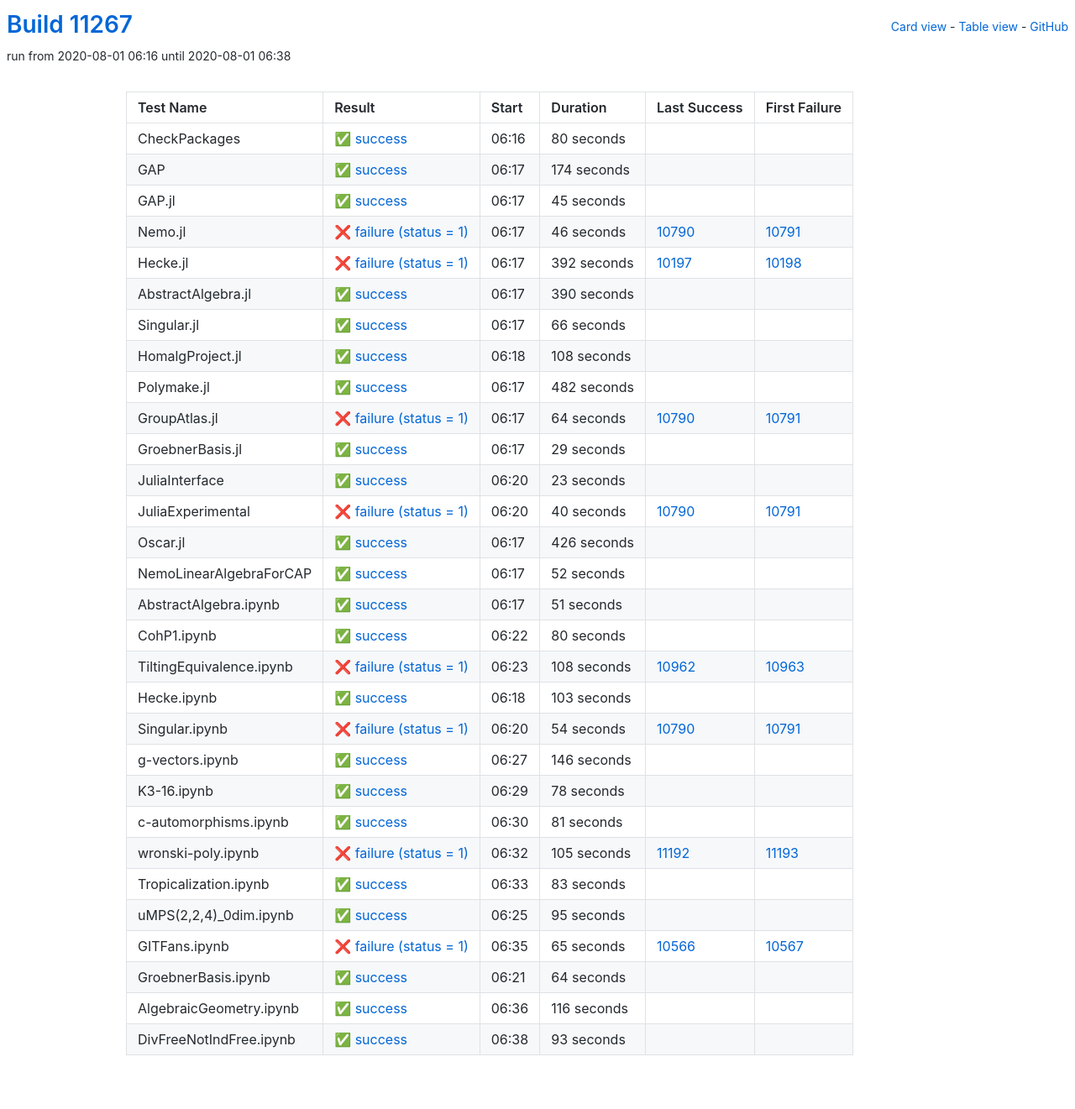
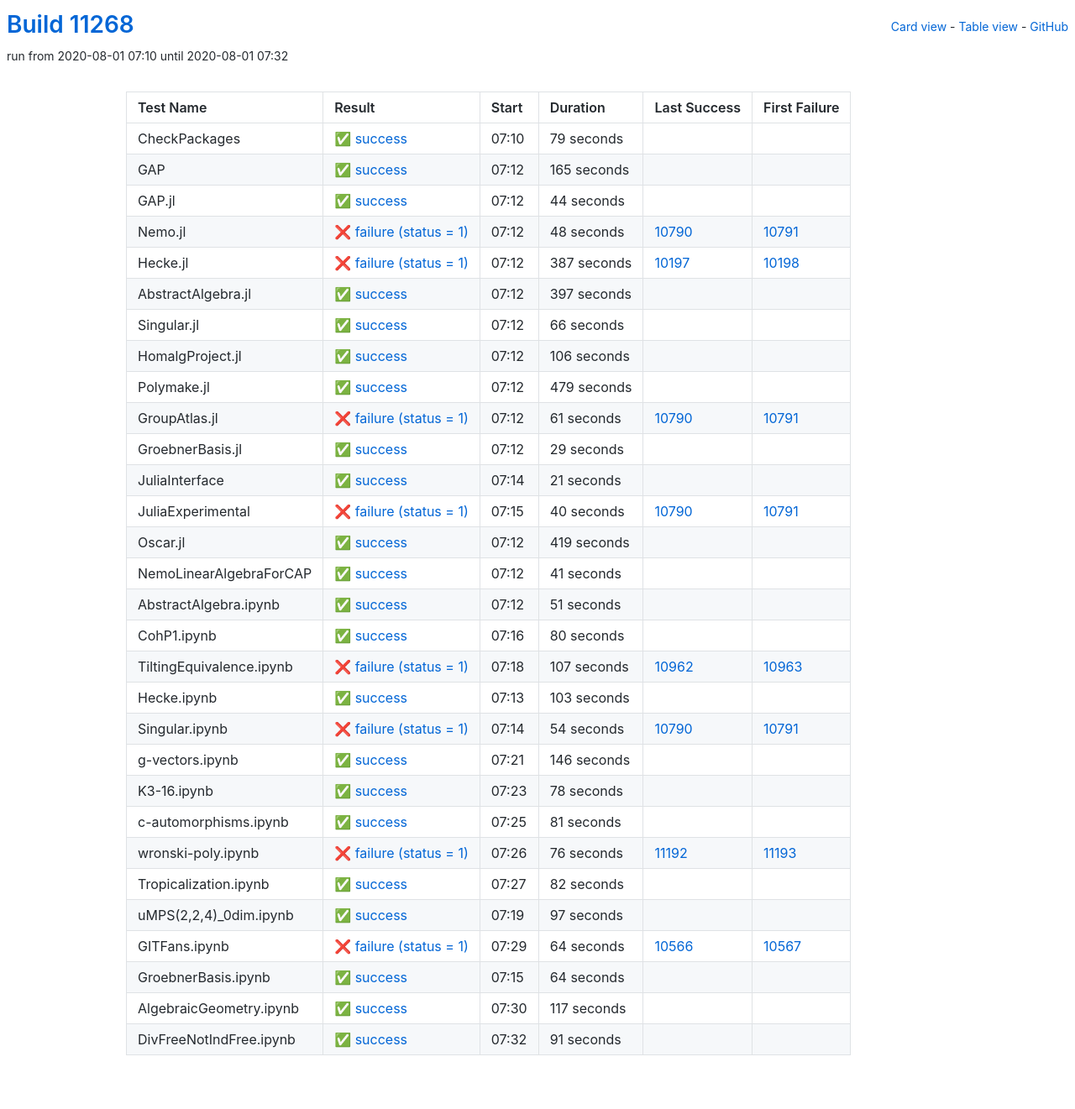
Before and after one commit to oscar-system/oscar-ci-status, a Jekyll site: the page built from table.html, in a window 1280 px wide. Shown: the whole page at 84% size. Built offline with Jekyll 4.4.1, drawn with Linux system fonts in a browser that asks for light colours.

Commit message:
Build #11268

```diff
--- a/_data/ci.yml
+++ b/_data/ci.yml
@@ -1,6 +1,6 @@
 ---
-build: 11267
-build_url: https://oscarci.mathematik.uni-kl.de/job/oscar/11267/
+build: 11268
+build_url: https://oscarci.mathematik.uni-kl.de/job/oscar/11268/
 job: oscar
 organization: oscar-system
 repo: oscar-ci-status
@@ -8,80 +8,80 @@
 tests:
 - name: CheckPackages
   id: checkpackages
-  log: https://oscarci.mathematik.uni-kl.de/job/oscar/11267/artifact/logs/build-11267/CheckPackages.log
-  start: 2020-08-01 06:16
+  log: https://oscarci.mathematik.uni-kl.de/job/oscar/11268/artifact/logs/build-11268/CheckPackages.log
+  start: 2020-08-01 07:10
   success: true
   exitcode: 0
   status: success
-  duration: 80
+  duration: 79
   last_success: false
   last_success_url:
   first_failure: false
   first_failure_url:
 - name: GAP
   id: gap
-  log: https://oscarci.mathematik.uni-kl.de/job/oscar/11267/artifact/logs/build-11267/GAP.log
-  start: 2020-08-01 06:17
+  log: https://oscarci.mathematik.uni-kl.de/job/oscar/11268/artifact/logs/build-11268/GAP.log
+  start: 2020-08-01 07:12
   success: true
   exitcode: 0
   status: success
-  duration: 174
+  duration: 165
   last_success: false
   last_success_url:
   first_failure: false
   first_failure_url:
 - name: GAP.jl
   id: gap-jl
-  log: https://oscarci.mathematik.uni-kl.de/job/oscar/11267/artifact/logs/build-11267/GAP.jl.log
-  start: 2020-08-01 06:17
+  log: https://oscarci.mathematik.uni-kl.de/job/oscar/11268/artifact/logs/build-11268/GAP.jl.log
+  start: 2020-08-01 07:12
   success: true
   exitcode: 0
   status: success
-  duration: 45
+  duration: 44
   last_success: false
   last_success_url:
   first_failure: false
   first_failure_url:
 - name: Nemo.jl
   id: nemo-jl
-  log: https://oscarci.mathematik.uni-kl.de/job/oscar/11267/artifact/logs/build-11267/Nemo.jl.log
-  start: 2020-08-01 06:17
+  log: https://oscarci.mathematik.uni-kl.de/job/oscar/11268/artifact/logs/build-11268/Nemo.jl.log
+  start: 2020-08-01 07:12
   success: false
   exitcode: 1
   status: failure
-  duration: 46
+  duration: 48
   last_success: 10790
   last_success_url: https://oscarci.mathematik.uni-kl.de/job/oscar/10790/
   first_failure: 10791
   first_failure_url: https://oscarci.mathematik.uni-kl.de/job/oscar/10791/
 - name: Hecke.jl
   id: hecke-jl
-  log: https://oscarci.mathematik.uni-kl.de/job/oscar/11267/artifact/logs/build-11267/Hecke.jl.log
-  start: 2020-08-01 06:17
+  log: https://oscarci.mathematik.uni-kl.de/job/oscar/11268/artifact/logs/build-11268/Hecke.jl.log
+  start: 2020-08-01 07:12
   success: false
   exitcode: 1
   status: failure
-  duration: 392
+  duration: 387
   last_success: 10197
   last_success_url: https://oscarci.mathematik.uni-kl.de/job/oscar/10197/
   first_failure: 10198
   first_failure_url: https://oscarci.mathematik.uni-kl.de/job/oscar/10198/
 - name: AbstractAlgebra.jl
   id: abstractalgebra-jl
-  log: https://oscarci.mathematik.uni-kl.de/job/oscar/11267/artifact/logs/build-11267/AbstractAlgebra.jl.log
-  start: 2020-08-01 06:17
+  log: https://oscarci.mathematik.uni-kl.de/job/oscar/11268/artifact/logs/build-11268/AbstractAlgebra.jl.log
+  start: 2020-08-01 07:12
   success: true
   exitcode: 0
   status: success
-  duration: 390
+  duration: 397
   last_success: false
   last_success_url:
   first_failure: false
   first_failure_url:
 - name: Singular.jl
   id: singular-jl
-  log: https://oscarci.mathematik.uni-kl.de/job/oscar/11267/artifact/logs/build-11267/Singular.jl.log
-  start: 2020-08-01 06:17
+  log: https://oscarci.mathematik.uni-kl.de/job/oscar/11268/artifact/logs/build-11268/Singular.jl.log
+  start: 2020-08-01 07:12
   success: true
   exitcode: 0
   status: success
@@ -92,44 +92,44 @@
   first_failure_url:
 - name: HomalgProject.jl
   id: homalgproject-jl
-  log: https://oscarci.mathematik.uni-kl.de/job/oscar/11267/artifact/logs/build-11267/HomalgProject.jl.log
-  start: 2020-08-01 06:18
+  log: https://oscarci.mathematik.uni-kl.de/job/oscar/11268/artifact/logs/build-11268/HomalgProject.jl.log
+  start: 2020-08-01 07:12
   success: true
   exitcode: 0
   status: success
-  duration: 108
+  duration: 106
   last_success: false
   last_success_url:
   first_failure: false
   first_failure_url:
 - name: Polymake.jl
   id: polymake-jl
-  log: https://oscarci.mathematik.uni-kl.de/job/oscar/11267/artifact/logs/build-11267/Polymake.jl.log
-  start: 2020-08-01 06:17
+  log: https://oscarci.mathematik.uni-kl.de/job/oscar/11268/artifact/logs/build-11268/Polymake.jl.log
+  start: 2020-08-01 07:12
   success: true
   exitcode: 0
   status: success
-  duration: 482
+  duration: 479
   last_success: false
   last_success_url:
   first_failure: false
   first_failure_url:
 - name: GroupAtlas.jl
   id: groupatlas-jl
-  log: https://oscarci.mathematik.uni-kl.de/job/oscar/11267/artifact/logs/build-11267/GroupAtlas.jl.log
-  start: 2020-08-01 06:17
+  log: https://oscarci.mathematik.uni-kl.de/job/oscar/11268/artifact/logs/build-11268/GroupAtlas.jl.log
+  start: 2020-08-01 07:12
   success: false
   exitcode: 1
   status: failure
-  duration: 64
+  duration: 61
   last_success: 10790
   last_success_url: https://oscarci.mathematik.uni-kl.de/job/oscar/10790/
   first_failure: 10791
   first_failure_url: https://oscarci.mathematik.uni-kl.de/job/oscar/10791/
 - name: GroebnerBasis.jl
   id: groebnerbasis-jl
-  log: https://oscarci.mathematik.uni-kl.de/job/oscar/11267/artifact/logs/build-11267/GroebnerBasis.jl.log
-  start: 2020-08-01 06:17
+  log: https://oscarci.mathematik.uni-kl.de/job/oscar/11268/artifact/logs/build-11268/GroebnerBasis.jl.log
+  start: 2020-08-01 07:12
   success: true
   exitcode: 0
   status: success
@@ -140,20 +140,20 @@
   first_failure_url:
 - name: JuliaInterface
   id: juliainterface
-  log: https://oscarci.mathematik.uni-kl.de/job/oscar/11267/artifact/logs/build-11267/JuliaInterface.log
-  start: 2020-08-01 06:20
+  log: https://oscarci.mathematik.uni-kl.de/job/oscar/11268/artifact/logs/build-11268/JuliaInterface.log
+  start: 2020-08-01 07:14
   success: true
   exitcode: 0
   status: success
-  duration: 23
+  duration: 21
   last_success: false
   last_success_url:
   first_failure: false
   first_failure_url:
 - name: JuliaExperimental
   id: juliaexperimental
-  log: https://oscarci.mathematik.uni-kl.de/job/oscar/11267/artifact/logs/build-11267/JuliaExperimental.log
-  start: 2020-08-01 06:20
+  log: https://oscarci.mathematik.uni-kl.de/job/oscar/11268/artifact/logs/build-11268/JuliaExperimental.log
+  start: 2020-08-01 07:15
   success: false
   exitcode: 1
   status: failure
@@ -164,32 +164,32 @@
   first_failure_url: https://oscarci.mathematik.uni-kl.de/job/oscar/10791/
 - name: Oscar.jl
   id: oscar-jl
-  log: https://oscarci.mathematik.uni-kl.de/job/oscar/11267/artifact/logs/build-11267/Oscar.jl.log
-  start: 2020-08-01 06:17
+  log: https://oscarci.mathematik.uni-kl.de/job/oscar/11268/artifact/logs/build-11268/Oscar.jl.log
+  start: 2020-08-01 07:12
   success: true
   exitcode: 0
   status: success
-  duration: 426
+  duration: 419
   last_success: false
   last_success_url:
   first_failure: false
   first_failure_url:
 - name: NemoLinearAlgebraForCAP
   id: nemolinearalgebraforcap
-  log: https://oscarci.mathematik.uni-kl.de/job/oscar/11267/artifact/logs/build-11267/NemoLinearAlgebraForCAP.log
-  start: 2020-08-01 06:17
+  log: https://oscarci.mathematik.uni-kl.de/job/oscar/11268/artifact/logs/build-11268/NemoLinearAlgebraForCAP.log
+  start: 2020-08-01 07:12
   success: true
   exitcode: 0
   status: success
-  duration: 52
+  duration: 41
   last_success: false
   last_success_url:
   first_failure: false
   first_failure_url:
 - name: AbstractAlgebra.ipynb
   id: abstractalgebra-ipynb
-  log: https://oscarci.mathematik.uni-kl.de/job/oscar/11267/artifact/logs/build-11267/AbstractAlgebra.ipynb.log
-  start: 2020-08-01 06:17
+  log: https://oscarci.mathematik.uni-kl.de/job/oscar/11268/artifact/logs/build-11268/AbstractAlgebra.ipynb.log
+  start: 2020-08-01 07:12
   success: true
   exitcode: 0
   status: success
@@ -200,8 +200,8 @@
   first_failure_url:
 - name: CohP1.ipynb
   id: cohp1-ipynb
-  log: https://oscarci.mathematik.uni-kl.de/job/oscar/11267/artifact/logs/build-11267/CohP1.ipynb.log
-  start: 2020-08-01 06:22
+  log: https://oscarci.mathematik.uni-kl.de/job/oscar/11268/artifact/logs/build-11268/CohP1.ipynb.log
+  start: 2020-08-01 07:16
   success: true
   exitcode: 0
   status: success
@@ -212,20 +212,20 @@
   first_failure_url:
 - name: TiltingEquivalence.ipynb
   id: tiltingequivalence-ipynb
-  log: https://oscarci.mathematik.uni-kl.de/job/oscar/11267/artifact/logs/build-11267/TiltingEquivalence.ipynb.log
-  start: 2020-08-01 06:23
+  log: https://oscarci.mathematik.uni-kl.de/job/oscar/11268/artifact/logs/build-11268/TiltingEquivalence.ipynb.log
+  start: 2020-08-01 07:18
   success: false
   exitcode: 1
   status: failure
-  duration: 108
+  duration: 107
   last_success: 10962
   last_success_url: https://oscarci.mathematik.uni-kl.de/job/oscar/10962/
   first_failure: 10963
   first_failure_url: https://oscarci.mathematik.uni-kl.de/job/oscar/10963/
 - name: Hecke.ipynb
   id: hecke-ipynb
-  log: https://oscarci.mathematik.uni-kl.de/job/oscar/11267/artifact/logs/build-11267/Hecke.ipynb.log
-  start: 2020-08-01 06:18
+  log: https://oscarci.mathematik.uni-kl.de/job/oscar/11268/artifact/logs/build-11268/Hecke.ipynb.log
+  start: 2020-08-01 07:13
   success: true
   exitcode: 0
   status: success
@@ -236,8 +236,8 @@
   first_failure_url:
 - name: Singular.ipynb
   id: singular-ipynb
-  log: https://oscarci.mathematik.uni-kl.de/job/oscar/11267/artifact/logs/build-11267/Singular.ipynb.log
-  start: 2020-08-01 06:20
+  log: https://oscarci.mathematik.uni-kl.de/job/oscar/11268/artifact/logs/build-11268/Singular.ipynb.log
+  start: 2020-08-01 07:14
   success: false
   exitcode: 1
   status: failure
@@ -248,8 +248,8 @@
   first_failure_url: https://oscarci.mathematik.uni-kl.de/job/oscar/10791/
 - name: g-vectors.ipynb
   id: g-vectors-ipynb
-  log: https://oscarci.mathematik.uni-kl.de/job/oscar/11267/artifact/logs/build-11267/g-vectors.ipynb.log
-  start: 2020-08-01 06:27
+  log: https://oscarci.mathematik.uni-kl.de/job/oscar/11268/artifact/logs/build-11268/g-vectors.ipynb.log
+  start: 2020-08-01 07:21
   success: true
   exitcode: 0
   status: success
@@ -260,8 +260,8 @@
   first_failure_url:
 - name: K3-16.ipynb
   id: k3-16-ipynb
-  log: https://oscarci.mathematik.uni-kl.de/job/oscar/11267/artifact/logs/build-11267/K3-16.ipynb.log
-  start: 2020-08-01 06:29
+  log: https://oscarci.mathematik.uni-kl.de/job/oscar/11268/artifact/logs/build-11268/K3-16.ipynb.log
+  start: 2020-08-01 07:23
   success: true
   exitcode: 0
   status: success
@@ -272,8 +272,8 @@
   first_failure_url:
 - name: c-automorphisms.ipynb
   id: c-automorphisms-ipynb
-  log: https://oscarci.mathematik.uni-kl.de/job/oscar/11267/artifact/logs/build-11267/c-automorphisms.ipynb.log
-  start: 2020-08-01 06:30
+  log: https://oscarci.mathematik.uni-kl.de/job/oscar/11268/artifact/logs/build-11268/c-automorphisms.ipynb.log
+  start: 2020-08-01 07:25
   success: true
   exitcode: 0
   status: success
@@ -284,56 +284,56 @@
   first_failure_url:
 - name: wronski-poly.ipynb
   id: wronski-poly-ipynb
-  log: https://oscarci.mathematik.uni-kl.de/job/oscar/11267/artifact/logs/build-11267/wronski-poly.ipynb.log
-  start: 2020-08-01 06:32
+  log: https://oscarci.mathematik.uni-kl.de/job/oscar/11268/artifact/logs/build-11268/wronski-poly.ipynb.log
+  start: 2020-08-01 07:26
   success: false
   exitcode: 1
   status: failure
-  duration: 105
+  duration: 76
   last_success: 11192
   last_success_url: https://oscarci.mathematik.uni-kl.de/job/oscar/11192/
   first_failure: 11193
   first_failure_url: https://oscarci.mathematik.uni-kl.de/job/oscar/11193/
 - name: Tropicalization.ipynb
   id: tropicalization-ipynb
-  log: https://oscarci.mathematik.uni-kl.de/job/oscar/11267/artifact/logs/build-11267/Tropicalization.ipynb.log
-  start: 2020-08-01 06:33
+  log: https://oscarci.mathematik.uni-kl.de/job/oscar/11268/artifact/logs/build-11268/Tropicalization.ipynb.log
+  start: 2020-08-01 07:27
   success: true
   exitcode: 0
   status: success
-  duration: 83
+  duration: 82
   last_success: false
   last_success_url:
   first_failure: false
   first_failure_url:
 - name: uMPS(2,2,4)_0dim.ipynb
   id: umps-2-2-4-0dim-ipynb
-  log: https://oscarci.mathematik.uni-kl.de/job/oscar/11267/artifact/logs/build-11267/uMPS-2-2-4-_0dim.ipynb.log
-  start: 2020-08-01 06:25
+  log: https://oscarci.mathematik.uni-kl.de/job/oscar/11268/artifact/logs/build-11268/uMPS-2-2-4-_0dim.ipynb.log
+  start: 2020-08-01 07:19
   success: true
   exitcode: 0
   status: success
-  duration: 95
+  duration: 97
   last_success: false
   last_success_url:
   first_failure: false
   first_failure_url:
 - name: GITFans.ipynb
   id: gitfans-ipynb
-  log: https://oscarci.mathematik.uni-kl.de/job/oscar/11267/artifact/logs/build-11267/GITFans.ipynb.log
-  start: 2020-08-01 06:35
+  log: https://oscarci.mathematik.uni-kl.de/job/oscar/11268/artifact/logs/build-11268/GITFans.ipynb.log
+  start: 2020-08-01 07:29
   success: false
   exitcode: 1
   status: failure
-  duration: 65
+  duration: 64
   last_success: 10566
   last_success_url: https://oscarci.mathematik.uni-kl.de/job/oscar/10566/
   first_failure: 10567
   first_failure_url: https://oscarci.mathematik.uni-kl.de/job/oscar/10567/
 - name: GroebnerBasis.ipynb
   id: groebnerbasis-ipynb
-  log: https://oscarci.mathematik.uni-kl.de/job/oscar/11267/artifact/logs/build-11267/GroebnerBasis.ipynb.log
-  start: 2020-08-01 06:21
+  log: https://oscarci.mathematik.uni-kl.de/job/oscar/11268/artifact/logs/build-11268/GroebnerBasis.ipynb.log
+  start: 2020-08-01 07:15
   success: true
   exitcode: 0
   status: success
@@ -344,24 +344,24 @@
   first_failure_url:
 - name: AlgebraicGeometry.ipynb
   id: algebraicgeometry-ipynb
-  log: https://oscarci.mathematik.uni-kl.de/job/oscar/11267/artifact/logs/build-11267/AlgebraicGeometry.ipynb.log
-  start: 2020-08-01 06:36
+  log: https://oscarci.mathematik.uni-kl.de/job/oscar/11268/artifact/logs/build-11268/AlgebraicGeometry.ipynb.log
+  start: 2020-08-01 07:30
   success: true
   exitcode: 0
   status: success
-  duration: 116
+  duration: 117
   last_success: false
   last_success_url:
   first_failure: false
   first_failure_url:
 - name: DivFreeNotIndFree.ipynb
   id: divfreenotindfree-ipynb
-  log: https://oscarci.mathematik.uni-kl.de/job/oscar/11267/artifact/logs/build-11267/DivFreeNotIndFree.ipynb.log
-  start: 2020-08-01 06:38
+  log: https://oscarci.mathematik.uni-kl.de/job/oscar/11268/artifact/logs/build-11268/DivFreeNotIndFree.ipynb.log
+  start: 2020-08-01 07:32
   success: true
   exitcode: 0
   status: success
-  duration: 93
+  duration: 91
   last_success: false
   last_success_url:
   first_failure: false
```
Also changed, not shown: README.md.
